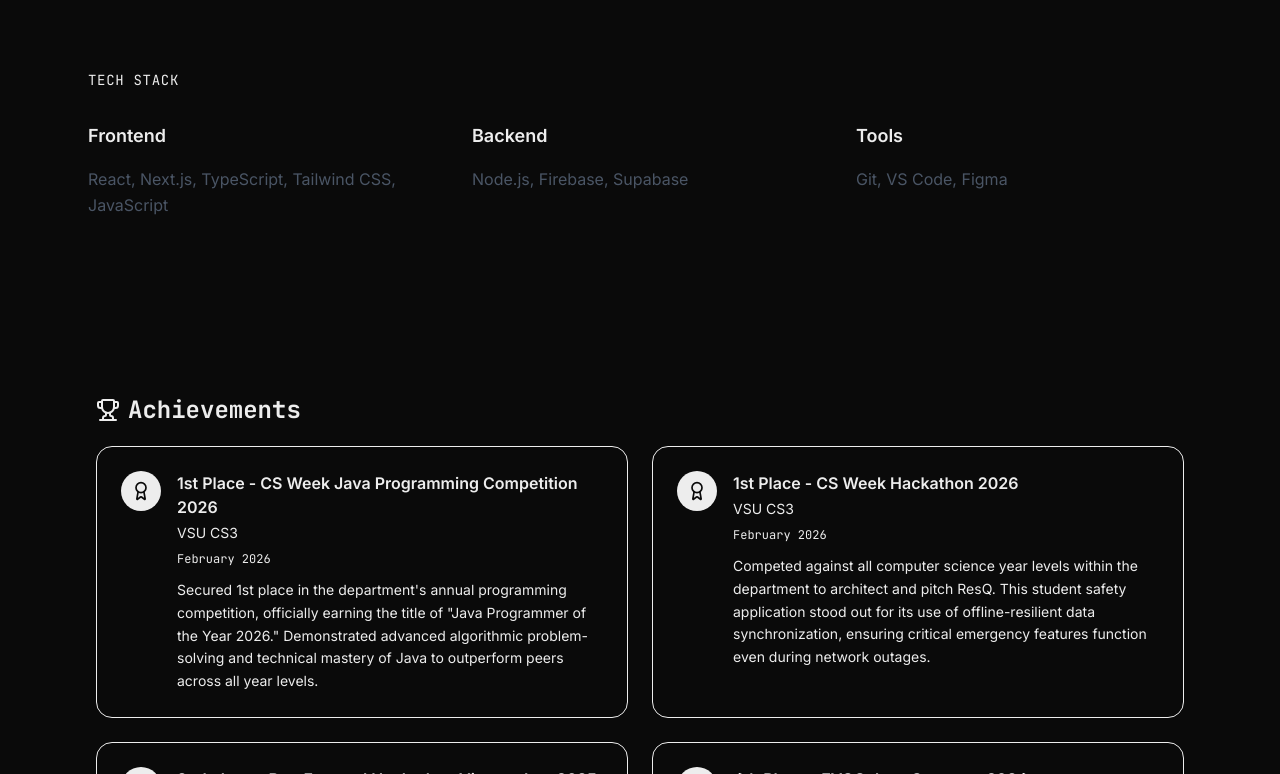
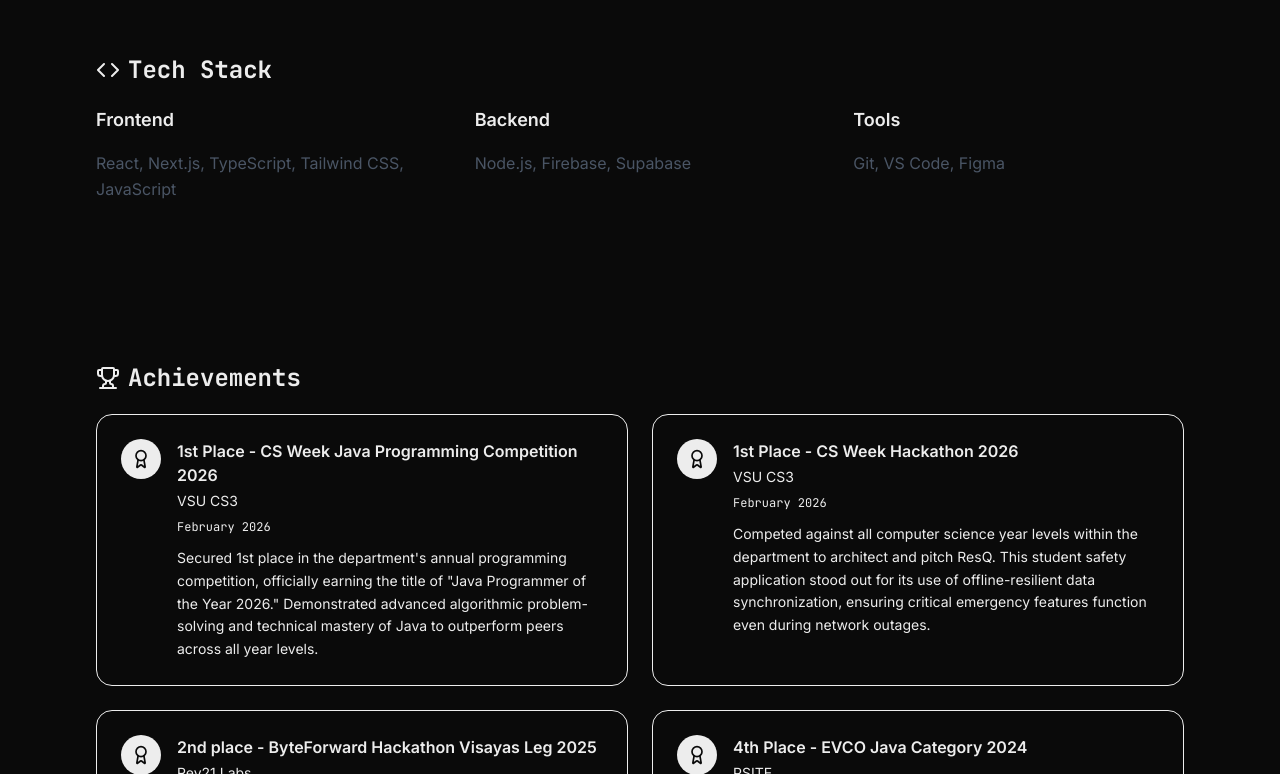
Before and after one commit to xy-real/portfolio-new, a Next.js app: page / in a window 1280 px wide. Shown: the part 5016-5790 px from the top of the page. Built offline with nearby package versions, Linux system fonts and the light colour scheme.

Commit message:
feat: update Skills component layout and styling for improved presentation

```diff
--- a/app/components/Skills.tsx
+++ b/app/components/Skills.tsx
@@ -1,9 +1,14 @@
+import { Code } from "lucide-react";
+
 export default function Skills() {
   return (
-    <section id="skills" className="px-6 py-24 max-w-6xl mx-auto">
+    <section id="skills" className="px-8 py-20 max-w-6xl mx-auto">
       {/* Skills & Technologies */}
 
-      <h2 className="text-sm uppercase tracking-wider font-mono mb-8">Tech Stack</h2>
+      <div className="flex items-center gap-2 mb-5">
+        <Code size={24} />
+        <div className="font-mono text-2xl font-bold">Tech Stack</div>
+      </div>
       <div className="grid md:grid-cols-3 gap-12">
         <div>
           <h3 className="text-lg font-semibold mb-4">Frontend</h3>
```
